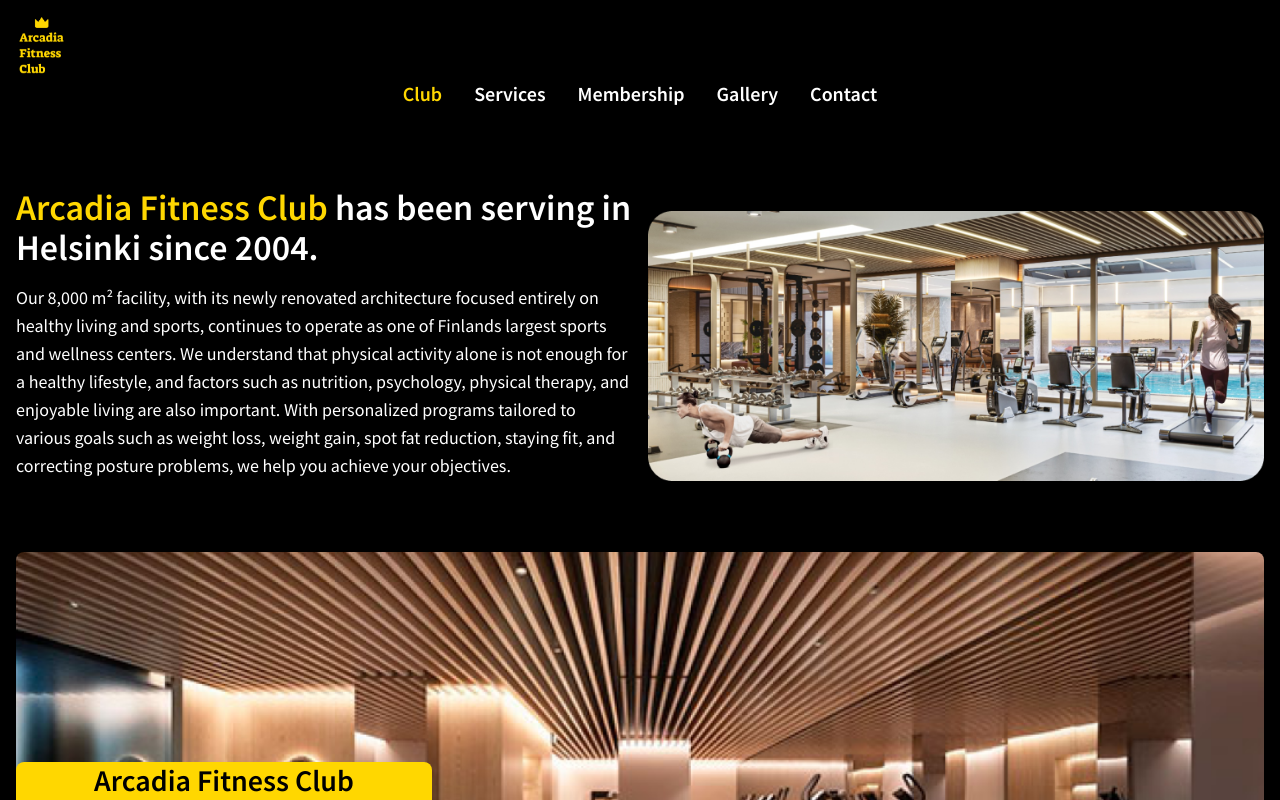
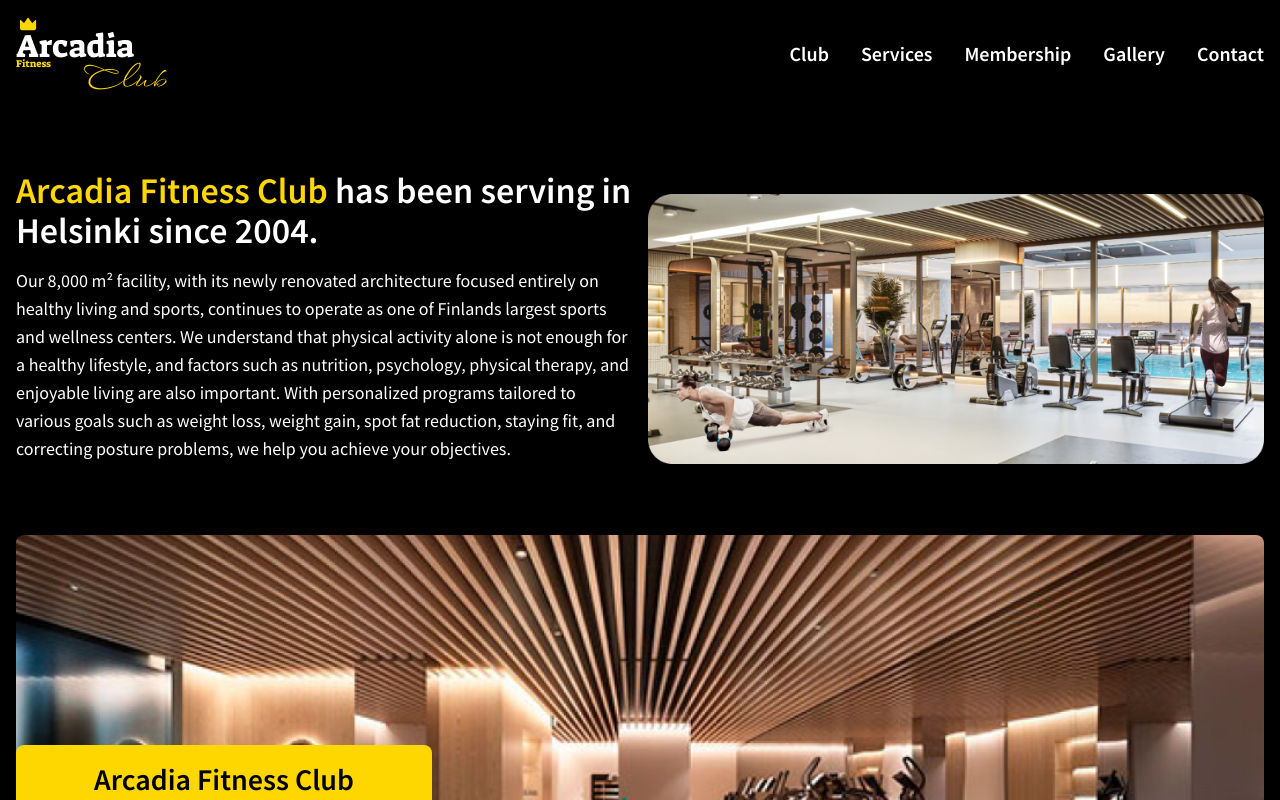
Before and after one commit to Arcadia-0/ArcadiaFitnessClub, a React (Vite) app: page / in a window 1280 px wide. Shown: the top 800 px of the page. Built offline with nearby package versions, Linux system fonts and the light colour scheme.

Commit message:
gallery's navigation icons specialized

```diff
--- a/src/components/Gallery/Gallery.jsx
+++ b/src/components/Gallery/Gallery.jsx
@@ -2,6 +2,8 @@
 import 'swiper/css';
 import { Navigation } from 'swiper/modules';
 import 'swiper/css/navigation';
+import { useRef } from 'react';
+import { FaChevronLeft, FaChevronRight } from 'react-icons/fa';
 
 // Import images
 import image_1 from "../../assets/gallery/image-1.png";
@@ -10,13 +12,16 @@
 import image_4 from "../../assets/gallery/image-4.png";
 
 const Gallery = () => {
+  const swiperRef = useRef(null); // Create a reference for Swiper
+
   return (
     <div className="container mx-auto py-10 px-4 relative">
       <Swiper
+        ref={swiperRef}  // Attach the reference here
         spaceBetween={20}
         slidesPerView={1}
         loop={true}
-        navigation={true}
+        navigation={false} // Disable default navigation buttons
         modules={[Navigation]}
         breakpoints={{
           1024: {
@@ -33,7 +38,7 @@
           },
         }}
       >
-        {/* SwiperSlide öğeleri */}
+        {/* SwiperSlide items */}
         <SwiperSlide>
           <img src={image_1} alt="Image 1" className="w-full rounded-lg shadow-lg" />
         </SwiperSlide>
@@ -46,6 +51,7 @@
         <SwiperSlide>
           <img src={image_4} alt="Image 4" className="w-full rounded-lg shadow-lg" />
         </SwiperSlide>
+        {/* Additional slides */}
         <SwiperSlide>
           <img src={image_1} alt="Image 1" className="w-full rounded-lg shadow-lg" />
         </SwiperSlide>
@@ -60,7 +66,23 @@
         </SwiperSlide>
       </Swiper>
 
-
+      {/* Custom navigation buttons */}
+      <div className="absolute top-1/2 left-0 transform -translate-y-1/2 z-10">
+        <button
+          className="text-black bg-primary p-2 rounded-full"
+          onClick={() => swiperRef.current.swiper.slidePrev()}
+        >
+          <FaChevronLeft />
+        </button>
+      </div>
+      <div className="absolute top-1/2 right-0 transform -translate-y-1/2 z-10">
+        <button
+          className="text-black bg-primary p-2 rounded-full"
+          onClick={() => swiperRef.current.swiper.slideNext()}
+        >
+          <FaChevronRight />
+        </button>
+      </div>
     </div>
   );
 };
--- a/src/components/Hero/HeroBanner.jsx
+++ b/src/components/Hero/HeroBanner.jsx
@@ -3,7 +3,7 @@
 import "swiper/css";
 import "swiper/css/navigation";
 import { Navigation } from "swiper/modules";
-import { FaArrowLeft, FaArrowRight } from "react-icons/fa"; // React Icons import
+import { FaArrowLeft, FaArrowRight } from "react-icons/fa";
 import herobanner from "../../assets/hero/herobanner.png";
 
 const HeroBanner = () => {
@@ -34,7 +34,7 @@
       />
 
       {/* Swiper Container with Yellow Background */}
-      <div className="absolute top-1/2 left-0 transform -translate-y-1/2 bg-primary rounded-lg w-2/3 md:w-1/3  md:h-[180px] sm:h-[100px]">
+      <div className="absolute top-1/2 left-0 transform -translate-y-1/2 bg-primary rounded-lg w-11/12 sm:w-4/5 md:w-1/3 md:h-[180px] sm:h-[120px] p-4 overflow-hidden">
         <Swiper
           ref={swiperRef} // Ref to access Swiper instance
           spaceBetween={50}
@@ -45,7 +45,7 @@
         >
           {/* Swiper Slide 1 */}
           <SwiperSlide className="text-center">
-            <h1 className="text-xl md:text-3xl font-bold text-black">
+            <h1 className="text-xl md:text-3xl font-bold text-black mb-4">
               {sliderContent[0].title}
             </h1>
             <p className="text-sm md:text-lg text-black mb-6 leading-relaxed">
@@ -55,7 +55,7 @@
 
           {/* Swiper Slide 2 */}
           <SwiperSlide className="text-center">
-            <h1 className="text-xl md:text-3xl font-bold text-black">
+            <h1 className="text-xl md:text-3xl font-bold text-black mb-4">
               {sliderContent[1].title}
             </h1>
             <p className="text-sm md:text-lg text-black mb-6 leading-relaxed">
@@ -65,7 +65,7 @@
 
           {/* Swiper Slide 3 */}
           <SwiperSlide className="text-center">
-            <h1 className="text-xl md:text-3xl font-bold text-black">
+            <h1 className="text-xl md:text-3xl font-bold text-black mb-4">
               {sliderContent[2].title}
             </h1>
             <p className="text-sm md:text-lg text-black mb-6 leading-relaxed">
@@ -78,18 +78,18 @@
         <div className="absolute bottom-0 right-4 z-10 flex space-x-2">
           {/* Previous Button */}
           <button
-            className="text-lg text-black p-2 rounded-full  shadow-md hover:bg-yellow-500"
+            className="text-lg text-black p-2 rounded-full shadow-md hover:bg-yellow-500"
             onClick={() => swiperRef.current.swiper.slidePrev()} // Go to previous slide
           >
-            <FaArrowLeft /> {/* Left arrow symbol from React Icons */}
+            <FaArrowLeft />
           </button>
 
           {/* Next Button */}
           <button
-            className="text-lg text-black p-2 rounded-full  shadow-md hover:bg-yellow-500"
+            className="text-lg text-black p-2 rounded-full shadow-md hover:bg-yellow-500"
             onClick={() => swiperRef.current.swiper.slideNext()} // Go to next slide
           >
-            <FaArrowRight /> {/* Right arrow symbol from React Icons */}
+            <FaArrowRight />
           </button>
         </div>
       </div>
--- a/src/components/Navbar/Navbar.jsx
+++ b/src/components/Navbar/Navbar.jsx
@@ -5,58 +5,69 @@
   const [menuOpen, setMenuOpen] = useState(false);
 
   return (
-    <nav className="p-4">
-      {/* Logo ve Menü */}
-      <div className="container mx-auto flex items-center justify-between">
+    <nav className="text-white shadow-md">
+      <div className="container mx-auto p-4 flex items-center justify-between">
         {/* Logo */}
-        <img
-          src={logo}
-          alt="Logo"
-          className="h-16 max-w-xs object-contain"
-          style={{ verticalAlign: "middle" }} // Logo altındaki boşluğu engelliyoruz
-        />
+        <img src={logo} alt="Logo" />
 
-        {/* Hamburger Butonu */}
+        {/* Hamburger Button (Mobile) */}
         <button
           onClick={() => setMenuOpen(!menuOpen)}
-          className="lg:hidden text-2xl text-white"
+          className="lg:hidden text-3xl absolute right-4 top-4"
         >
           {menuOpen ? "X" : "☰"}
         </button>
-      </div>
 
-      {/* Menü Öğeleri */}
-      <ul
+        {/* Menü (Desktop and Mobile) */}
+        <div
           className={`${
             menuOpen ? "block" : "hidden"
-        } lg:flex lg:space-x-8 justify-center items-center text-center`}
+          } lg:flex lg:space-x-8 lg:items-center w-full lg:w-auto mt-4 lg:mt-0`}
         >
+          <ul className="flex flex-col lg:flex-row lg:space-x-8 text-center lg:text-left">
             <li>
-          <a className="text-xl font-bold text-primary" href="#club">
+              <a
+                href="#club"
+                className="text-xl font-semibold hover:text-primary transition duration-300"
+              >
                 Club
               </a>
             </li>
             <li>
-          <a className="text-xl font-bold text-white" href="#services">
+              <a
+                href="#services"
+                className="text-xl font-semibold hover:text-primary transition duration-300"
+              >
                 Services
               </a>
             </li>
             <li>
-          <a className="text-xl font-bold text-white" href="#membership">
+              <a
+                href="#membership"
+                className="text-xl font-semibold hover:text-primary transition duration-300"
+              >
                 Membership
               </a>
             </li>
             <li>
-          <a className="text-xl font-bold text-white" href="#gallery">
+              <a
+                href="#gallery"
+                className="text-xl font-semibold hover:text-primary transition duration-300"
+              >
                 Gallery
               </a>
             </li>
             <li>
-          <a className="text-xl font-bold text-white" href="#contact">
+              <a
+                href="#contact"
+                className="text-xl font-semibold hover:text-primary transition duration-300"
+              >
                 Contact
               </a>
             </li>
           </ul>
+        </div>
+      </div>
     </nav>
   );
 };
--- a/src/components/Slider/Slider.jsx
+++ b/src/components/Slider/Slider.jsx
@@ -45,6 +45,7 @@
           <img src={slide} alt="Fitness" className="w-full h-auto rounded-lg" />
         </SwiperSlide>
       </Swiper>
+
     </div>
   );
 };
```
Also changed, not shown: src/assets/logo.png, src/assets/logo1.png (added). Lines whose indentation alone changed are shown as unchanged.
